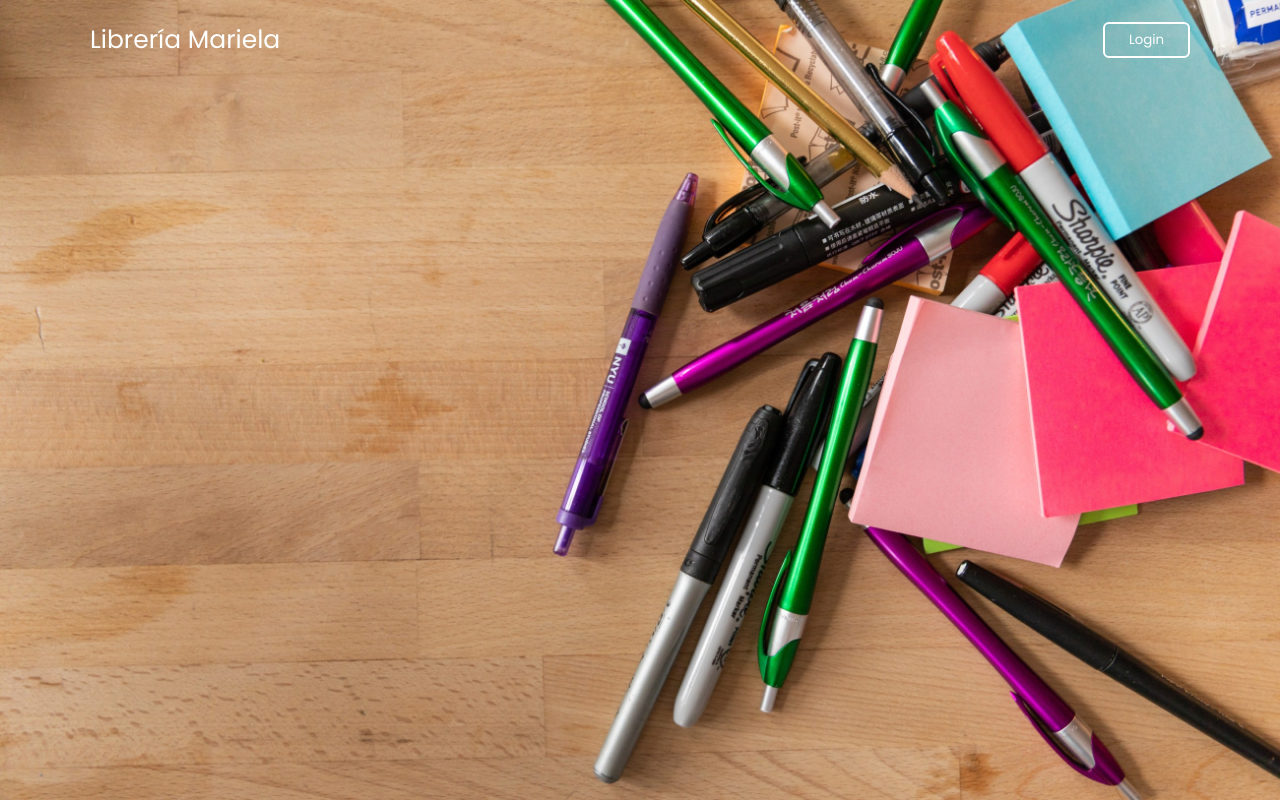
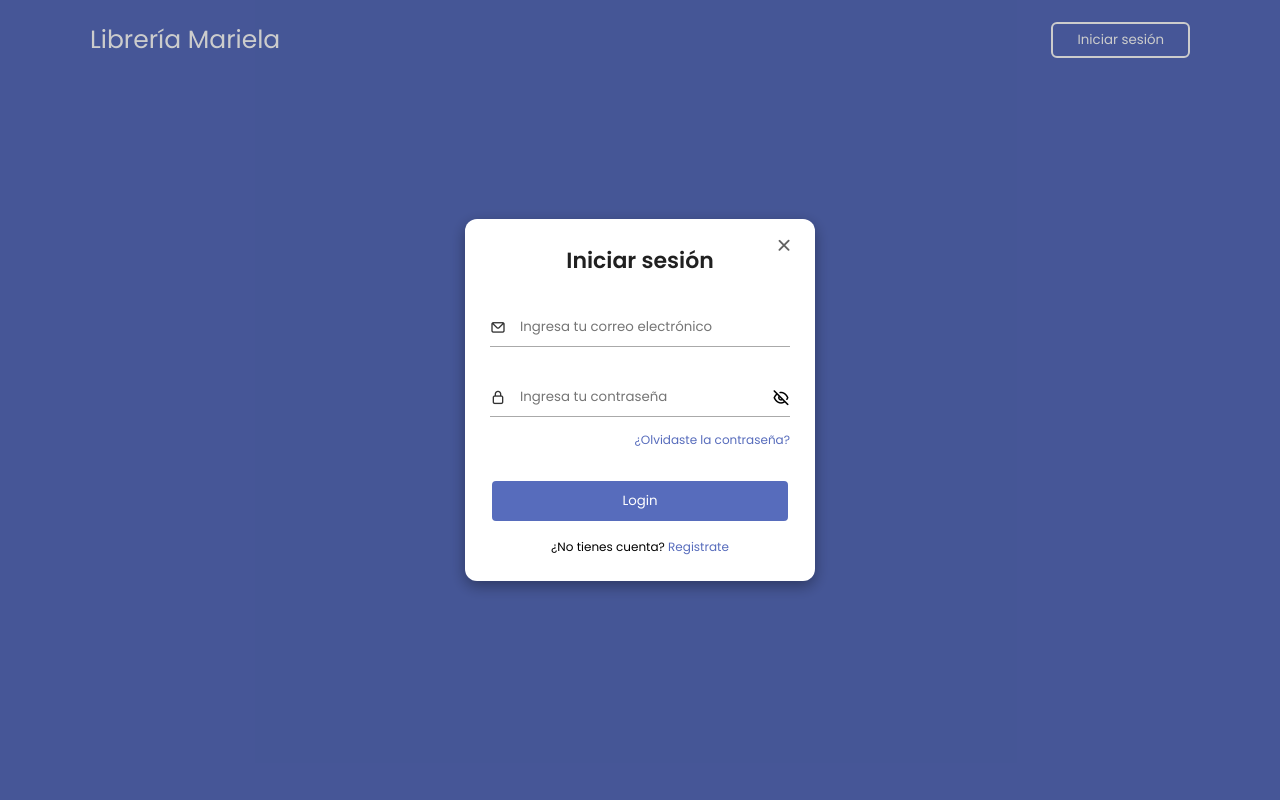
Before and after one commit to brunotarditi/Stationery-Mariela-Frontend, an Angular app in the folder stationery-mariela/: page /auth/login in a window 1280 px wide. Built offline with nearby package versions, Linux system fonts and the light colour scheme.

Commit message:
Agregando vista para login y registro

```diff
--- a/stationery-mariela/src/app/modules/auth/auth.component.css
+++ b/stationery-mariela/src/app/modules/auth/auth.component.css
@@ -1,5 +1,6 @@
 a{
   text-decoration: none;
+  cursor: pointer;
 }
 
 .header{
@@ -32,9 +33,7 @@ a{
   position: relative;
   height: 100vh;
   width: 100%;
-  background-image: url('./../../../assets/img/fondo.jpg');
-  background-size: cover;
-  background-position: center;
+  background-color: #576CBC;
 }
 
 .background::before {
@@ -42,7 +41,7 @@ a{
   position: absolute;
   height: 100%;
   width: 100%;
-  background-color: rgba(0, 0, 0, 0.4);
+  background-color: rgba(0, 0, 0, 0.2);
   z-index: 100;
   opacity: 0;
   pointer-events: none;
@@ -64,6 +63,18 @@ a{
   pointer-events: auto;
 }
 
+.btn_signup{
+  display: none;
+}
+
+.btn_login.active{
+  display: none;
+}
+
+.btn_signup.active{
+  display: block;
+}
+
 .button:active{
   transform: scale(0.98);
 }
@@ -72,17 +83,29 @@ a{
   position: absolute;
   top: 50%;
   left: 50%;
-  max-width: 320px;
+  max-width: 350px;
   width: 100%;
   transform: translate(-50%, -50%);
   z-index: 101;
   background-color: #FFF;
   padding: 25px;
   border-radius: 12px;
-  box-shadow: rgba(0, 0, 0, 0.1);
+  box-shadow: rgba(0, 0, 0, 0.35) 0px 5px 15px;
   opacity: 0;
   pointer-events: none;
   transition: all 0.4s ease-out ;
+}
+
+.signup_form{
+  display: none;
+}
+
+.form_container.active .signup_form{
+  display: block;
+}
+
+.form_container.active .login_form{
+  display: none;
 }
 
 .background.show .form_container{
@@ -136,19 +159,22 @@ a{
 }
 
 .input_box i.email,
+.input_box i.info,
 .input_box i.password{
   left: 0;
   color: #333;
 }
 
 .input_box input:focus ~ i.email,
+.input_box input:focus ~ i.info,
 .input_box input:focus ~ i.password{
   color: #576CBC;
 }
 
 .input_box i.pw_hide{
   right: 0;
-  font-size: 18px
+  font-size: 18px;
+  cursor: pointer;
 }
 
 .option_field{
--- a/stationery-mariela/src/app/modules/auth/auth.component.html
+++ b/stationery-mariela/src/app/modules/auth/auth.component.html
@@ -1,34 +1,79 @@
 <header class="header">
   <nav class="nav">
     <a href="" class="nav_logo">Librería Mariela</a>
-    <button class="button" (click)="openForm()">Login</button>
+    <button class="button btn_login" [ngClass]="active" (click)="getForm()">Iniciar sesión</button>
+    <button class="button btn_signup" [ngClass]="active" (click)="getForm()">Registro</button>
   </nav>
 </header>
 
 <section class="background" [ngClass]="show">
-  <div class="form_container">
+  <div class="form_container" [ngClass]="active">
     <i class="uil uil-times form_close" (click)="closeForm()"></i>
+    <!-- Login form -->
     <div class="form login_form">
       <form action="">
-        <h2>Login</h2>
+        <h2>Iniciar sesión</h2>
+        <!-- Fields -->
         <div class="input_box">
-          <input type="email" placeholder="Ingresa tu correo electrónico" required/>
+          <input type="email" placeholder="Ingresa tu correo electrónico" required />
           <i class="uil uil-envelope email"></i>
         </div>
         <div class="input_box">
-          <input type="password" placeholder="Ingresa tu contraseña" required/>
+          <input [type]="icons[0].changeIcon ? 'password' : 'text'" placeholder="Ingresa tu contraseña" required />
           <i class="uil uil-lock password"></i>
-          <i class="uil uil-eye-slash pw_hide"></i>
+          <i (click)="changeTypeAndIcon(0)" [ngClass]="icons[0].changeIcon ? 'uil uil-eye-slash pw_hide' : 'uil uil-eye pw_hide'"></i>
         </div>
+        <!-- Options fields -->
         <div class="option_field">
           <a href="" class="forgot_pw">¿Olvidaste la contraseña?</a>
         </div>
 
+        <!-- Button action -->
         <button class="button" (click)="login()">Login</button>
         <div class="login_signup">
-          ¿No tienes cuenta? <a href="" id="signup">Registrate</a>
+          ¿No tienes cuenta? <a [routerLink]="" (click)="signUpBtn()">Registrate</a>
         </div>
       </form>
     </div>
+    <!-- Register form -->
+    <div class="form signup_form">
+      <form action="">
+        <h2>Registro</h2>
+        <!-- Fields -->
+        <div class="input_box">
+          <input type="text" placeholder="Nombre" required />
+          <i class="uil uil-user-square info"></i>
+        </div>
+        <div class="input_box">
+          <input type="text" placeholder="Apellido" required />
+          <i class="uil uil-user-square info"></i>
+        </div>
+        <div class="input_box">
+          <input type="email" placeholder="Ingresa tu correo electrónico" required />
+          <i class="uil uil-envelope email"></i>
+        </div>
+        <div class="input_box">
+          <input [type]="icons[1].changeIcon ? 'password' : 'text'" placeholder="Crea tu contraseña" required />
+            <i class="uil uil-lock password"></i>
+            <i (click)="changeTypeAndIcon(1)" [ngClass]="icons[1].changeIcon ? 'uil uil-eye-slash pw_hide' : 'uil uil-eye pw_hide'"></i>
+          </div>
+          <div class="input_box">
+            <input [type]="icons[2].changeIcon ? 'password' : 'text'" placeholder="Confirma tu contraseña" required />
+            <i class="uil uil-lock password"></i>
+            <i (click)="changeTypeAndIcon(2)" [ngClass]="icons[2].changeIcon ? 'uil uil-eye-slash pw_hide' : 'uil uil-eye pw_hide'"></i>
+        </div>
+        <!-- Options fields -->
+        <div class="option_field">
+          <a [routerLink]="" class="forgot_pw">¿Olvidaste la contraseña?</a>
+        </div>
+
+        <!-- Button action -->
+        <button class="button" (click)="register()">Registrarse</button>
+        <div class="login_signup">
+          ¿Ya tienes una cuenta? <a [routerLink]="" (click)="loginBtn($event)">Inicia sesión</a>
+        </div>
+      </form>
+
+    </div>
   </div>
 </section>
--- a/stationery-mariela/src/app/modules/auth/auth.component.ts
+++ b/stationery-mariela/src/app/modules/auth/auth.component.ts
@@ -1,5 +1,5 @@
 import { Component, OnInit } from '@angular/core';
-import { ActivatedRoute, Router } from '@angular/router';
+import { Router } from '@angular/router';
 
 @Component({
   selector: 'app-auth',
@@ -7,13 +7,19 @@ import { ActivatedRoute, Router } from '@angular/router';
   styleUrls: ['./auth.component.css']
 })
 export class AuthComponent implements OnInit {
-  show: string = '';
+  show: string = 'show';
+  active: string = '';
+  icons: {id: number, changeIcon: boolean}[] = [
+    {id:1, changeIcon: true},
+    {id:2, changeIcon: true},
+    {id:3, changeIcon: true}
+  ]
   constructor(private router: Router) { }
 
   ngOnInit(): void {
   }
 
-  openForm(){
+  getForm(){
     this.show = 'show';
   }
 
@@ -21,8 +27,24 @@ export class AuthComponent implements OnInit {
     this.show = '';
   }
 
+
+  signUpBtn(){
+    this.active = 'active'
+  }
+
+  loginBtn(e:any){
+    this.active = '';
+  }
+
   login(){
-    this.router.navigate(['/dashboard'])
+    this.router.navigate(['/dashboard']);
+  }
+
+  register(){
+    this.router.navigate(['/dashboard']);
+  }
+  changeTypeAndIcon(id: number){
+      this.icons[id].changeIcon = !this.icons[id].changeIcon;
   }
 
 }
```
